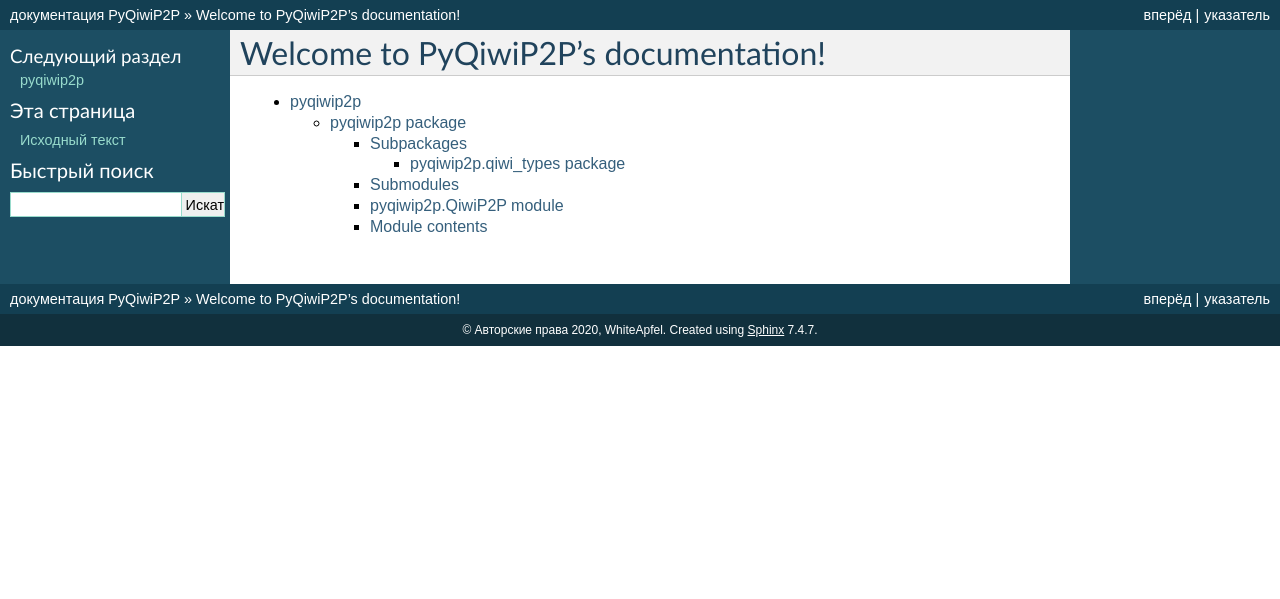
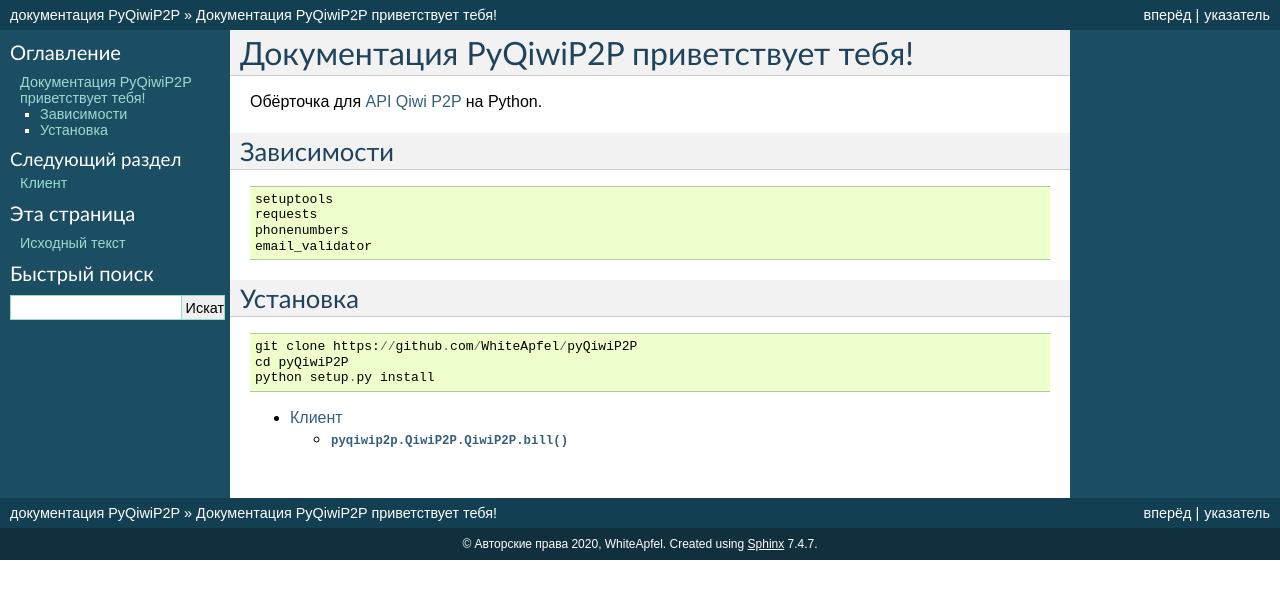
Before and after one commit to WhiteApfel/pyQiwiP2P, a Sphinx documentation site: the page built from docs/index.rst, in a window 1280 px wide. Shown: the top 599 px of the page. Built offline with Sphinx 7.4.7, drawn with Linux system fonts in a browser that asks for light colours.

Commit message:
Небольшие улучшения для документации

```diff
--- a/docs/index.rst
+++ b/docs/index.rst
@@ -3,8 +3,26 @@
    You can adapt this file completely to your liking, but it should at least
    contain the root `toctree` directive.
 
-Welcome to PyQiwiP2P's documentation!
-=====================================
+Документация PyQiwiP2P приветствует тебя!
+=========================================
+
+Обёрточка для `API Qiwi P2P`_ на Python.
+
+.. _`API Qiwi P2P`: https://developer.qiwi.com/ru/p2p-payments/#API
+
+Зависимости
+-----------
+
+.. literalinclude:: ../requirements.txt
+
+Установка
+---------
+
+.. code-block::
+
+   git clone https://github.com/WhiteApfel/pyQiwiP2P
+   cd pyQiwiP2P
+   python setup.py install
 
 .. toctree::
    :maxdepth: 4
```
Also changed, not shown: docs/modules.rst (+7 -5 lines), docs/quickstart.rst (added), 16 other files.
